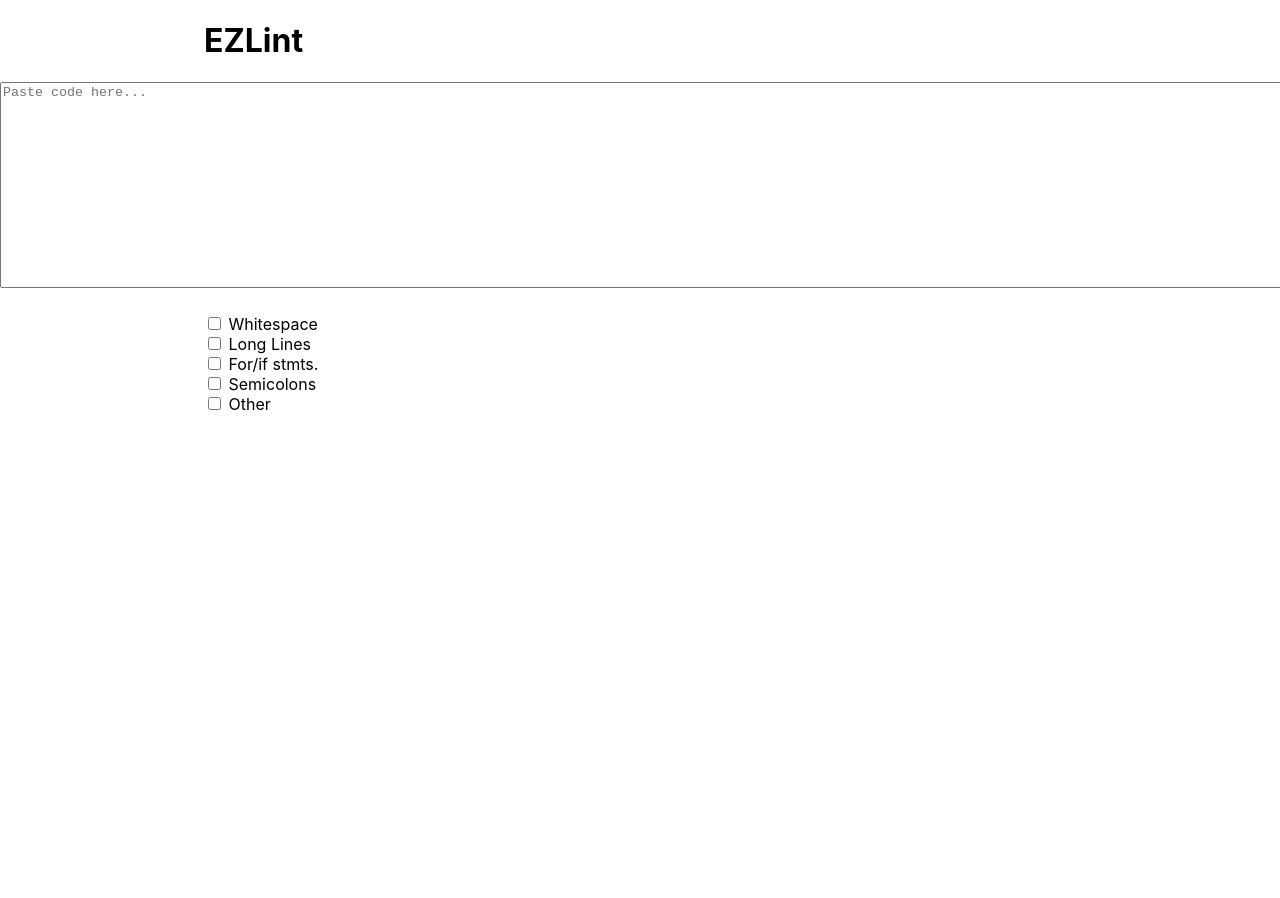
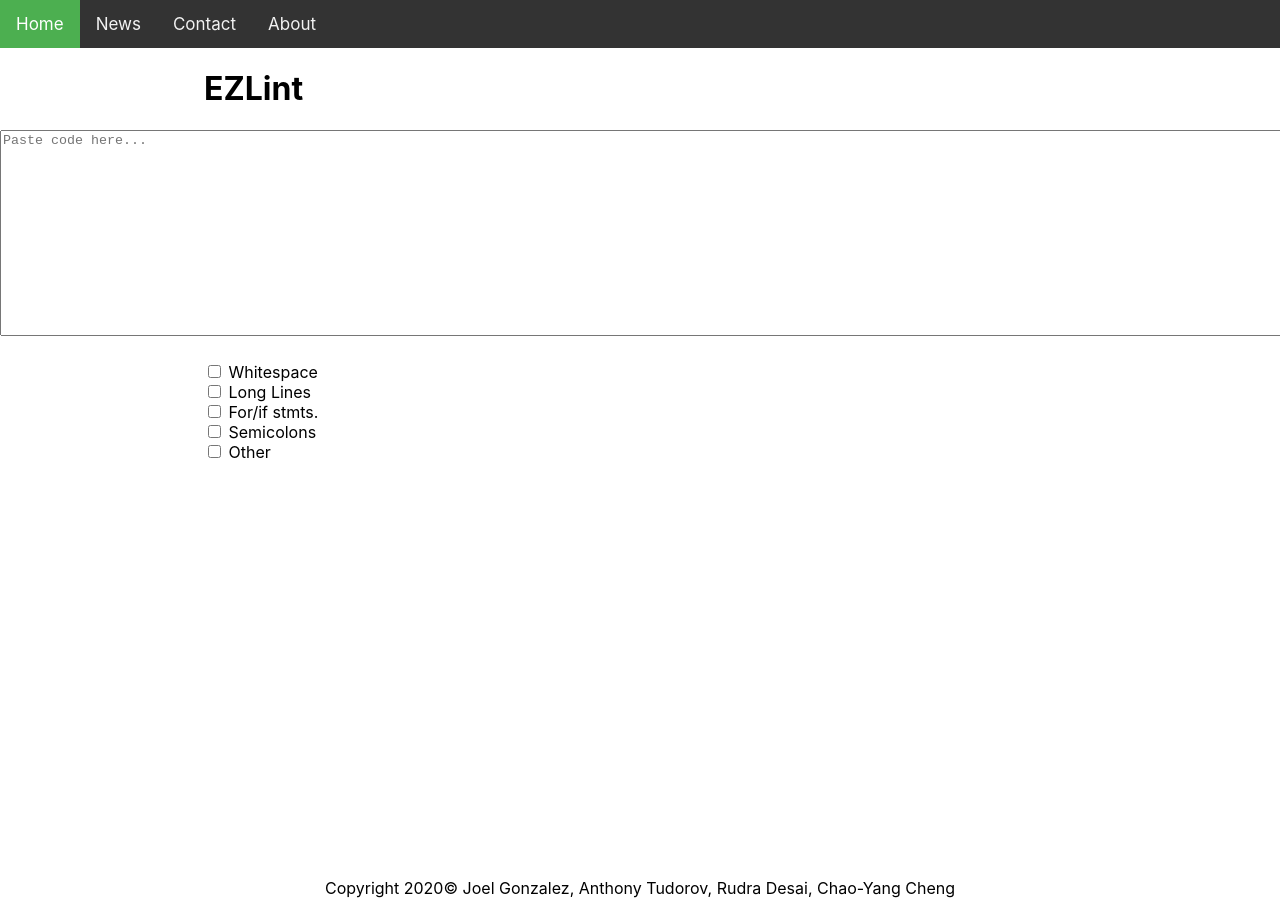
Before and after one commit to rudra-desai/Codelint, a React (Create React App) app: page / in a window 1280 px wide. Shown: the top 898 px of the page. Before the commit the page ends 800 px from the top, so only its background shows below. Built offline with nearby package versions, Linux system fonts and the light colour scheme.

Commit message:
Added a skeleton Navbar, and "Link with Github and Google" Buttons

```diff
--- a/src/App.css
+++ b/src/App.css
@@ -4,6 +4,49 @@
 h1 {
   position: relative;
   left: 204px;
+}
+
+ul {
+  list-style-type: none;
+  margin: 0;
+  padding: 0;
+}
+
+.copyrightstuff{
+  text-align: center;
+  position: relative;
+  top: 400px;
+}
+
+.github{
+  position: relative;
+  left: 1300px;
+  top: 25px;
+  height: 10%;
+}
+
+.topnav {
+  overflow: hidden;
+  background-color: #333;
+}
+
+.topnav a {
+  float: left;
+  color: #f2f2f2;
+  text-align: left;
+  padding: 14px 16px;
+  text-decoration: none;
+  font-size: 17px;
+}
+
+.topnav a:hover {
+  background-color: #ddd;
+  color: black;
+}
+
+.topnav a.active {
+  background-color: #4CAF50;
+  color: white;
 }
 
 select
--- a/src/App.js
+++ b/src/App.js
@@ -2,12 +2,22 @@ import './App.css';
 function App() {
   return (
     <div className="App">
-      <h1>EZLint <select name="cars" id="cars"> <option disabled selected value> --Choose a Linter-- </option><option>Pylint</option> <option value="audi">ESLint</option> </select></h1>
+      <div class="topnav">
+        <a class="active" href="#home">Home</a>
+        <a href="#news">News</a>
+        <a href="#contact">Contact</a>
+        <a href="#about">About</a>
+        <div className="github">
+      <button type="button">Link with Github</button> <button type="button">Link with Google</button>
+      </div>
+      </div>
+      <h1>EZLint <select name="Linters" id="Linters"> <option disabled selected value> --Choose a Linter-- </option><option>Pylint</option> <option value="audi">ESLint</option> </select></h1>
 <div className="textarea"><textarea className="test" placeholder="Paste code here..." style={{height: "200px", width: "1500px"}}></textarea></div>
 <div className="LintButton">
   <button type="button">Lint Now!</button>
   <button type="button">Fix Code</button>
   </div>
+
 <div className="checkboxes">
   <input type="checkbox" id="whitespace" name="whitespace" value="whitespace"></input>
   <label for="vehicle1"> Whitespace </label>
@@ -28,6 +38,9 @@ function App() {
   <input type="checkbox" id="Other" name="Other" value="Other"></input>
   <label for="vehicle1"> Other </label>
   </div>
+  <div className="copyrightstuff">
+    <p>Copyright 2020© Joel Gonzalez, Anthony Tudorov, Rudra Desai, Chao-Yang Cheng</p>
+  </div>
     </div>
 
   );
```
